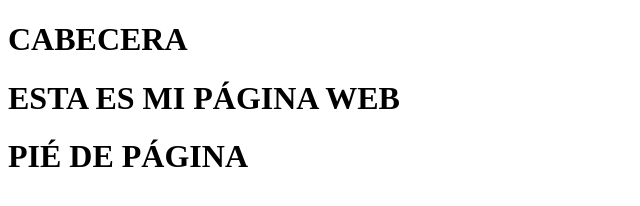
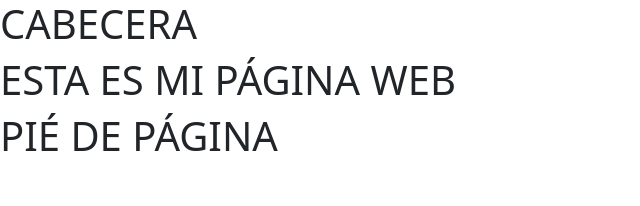
Before and after one commit to JCSystemDev/jcsystemdev.github.io, a plain HTML site: page index.html in a window 1280 px wide. Shown: the whole page, without its empty margins (0-640 px from the left). Drawn offline with nearby package versions, Linux system fonts and the light colour scheme.

Commit message:
Text3 commit

```diff
--- a/index.html
+++ b/index.html
@@ -5,10 +5,11 @@
     <meta name="viewport"
           content="width=device-width, user-scalable=no, initial-scale=1.0, maximum-scale=1.0, minimum-scale=1.0">
     <meta http-equiv="X-UA-Compatible" content="ie=edge">
+    <link rel="stylesheet" href="https://cdn.jsdelivr.net/npm/bootstrap@5.2.3/dist/css/bootstrap.min.css" integrity="sha384-rbsA2VBKQhggwzxH7pPCaAqO46MgnOM80zW1RWuH61DGLwZJEdK2Kadq2F9CUG65" crossorigin="anonymous">
     <title>JC System Developer</title>
 </head>
     <body>
-        <div class="">
+        <div class="row">
             <header>
                 <h1> CABECERA </h1>
             </header>
@@ -23,5 +24,6 @@
                 <h1> PIÉ DE PÁGINA </h1>
             </footer>
         </div>
+        <script src="https://cdn.jsdelivr.net/npm/bootstrap@5.2.3/dist/js/bootstrap.min.js" integrity="sha384-cuYeSxntonz0PPNlHhBs68uyIAVpIIOZZ5JqeqvYYIcEL727kskC66kF92t6Xl2V" crossorigin="anonymous"></script>
     </body>
 </html>
```
